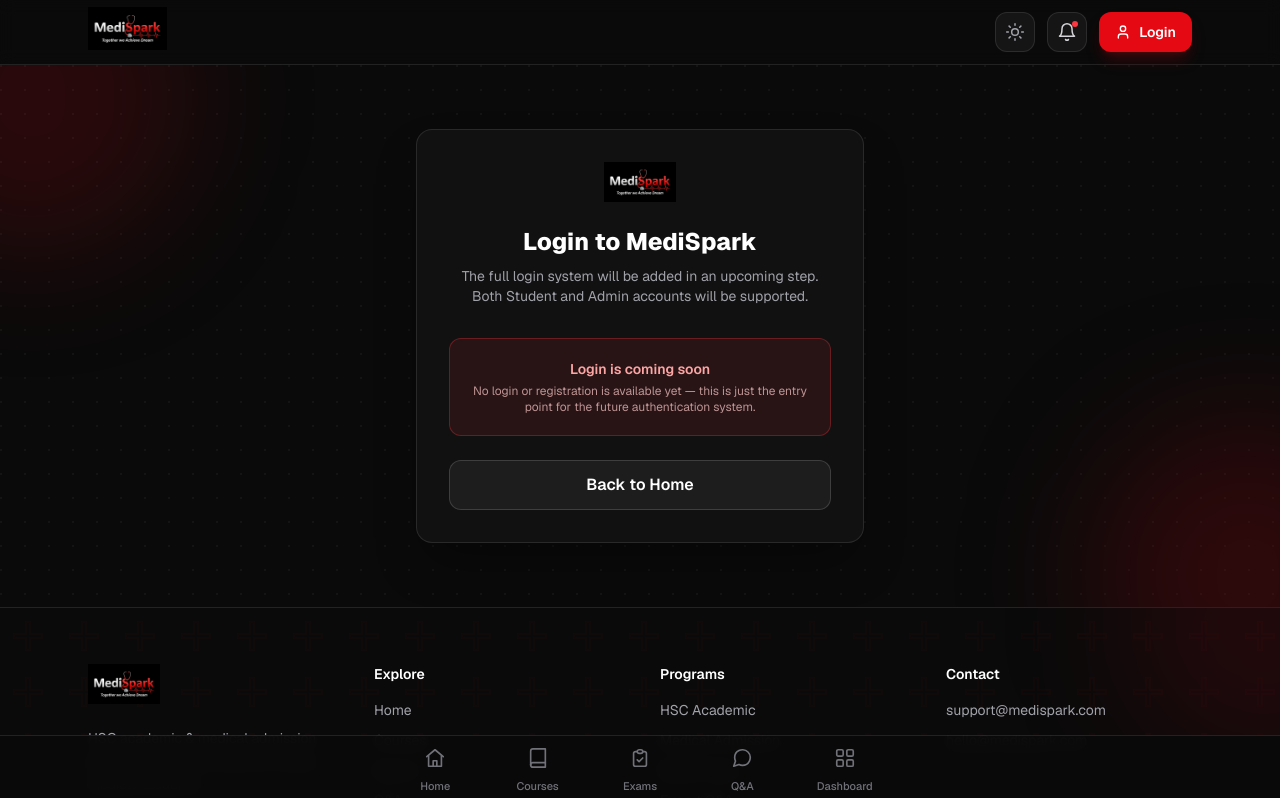
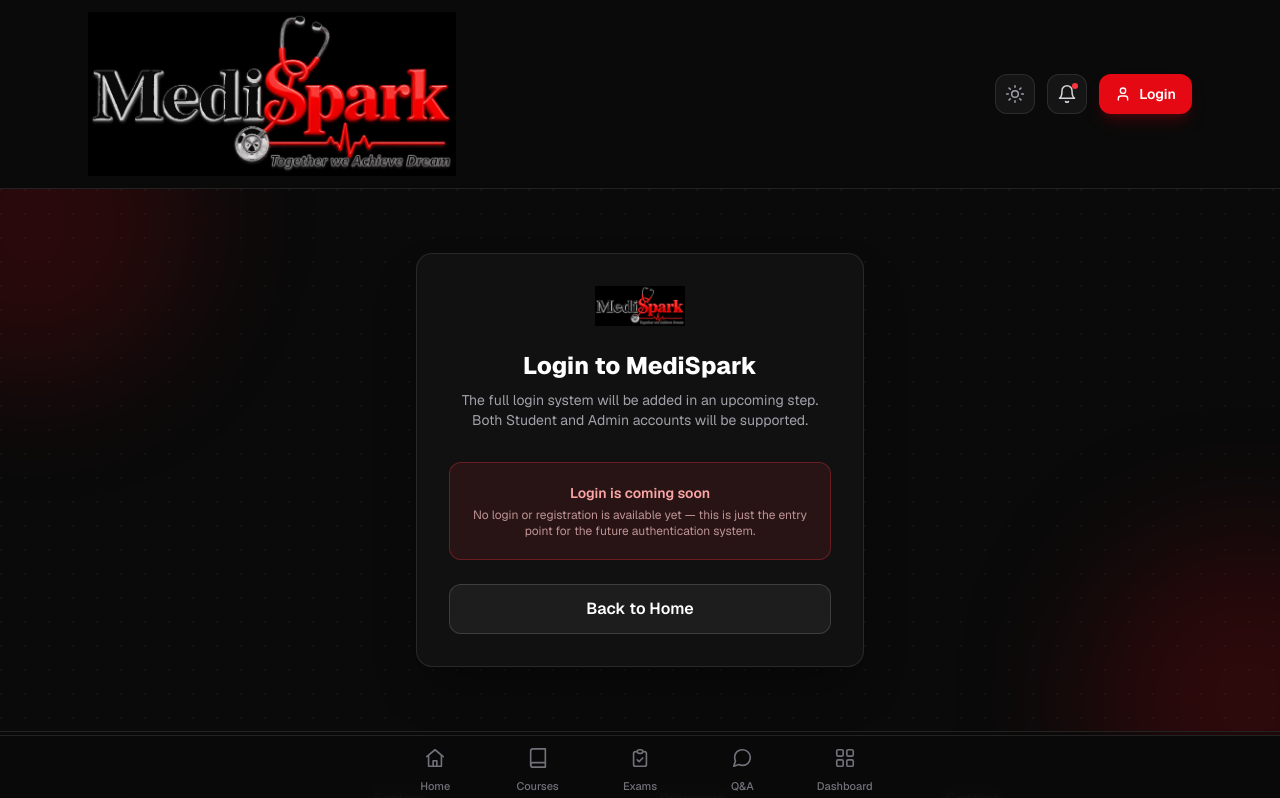
Before and after one commit to eduall2005pass/clinic, a Next.js app: page /login in a window 1280 px wide. Shown: the top 798 px of the page. Built offline with nearby package versions, Linux system fonts and the light colour scheme.

Commit message:
feat: use transparent PNG logo at one-third header width

```diff
--- a/src/components/Logo.tsx
+++ b/src/components/Logo.tsx
@@ -2,7 +2,9 @@
 
 export default function Logo({ size = "default" }: { size?: "default" | "large" }) {
   const imageClass =
-    size === "large" ? "h-10 w-auto object-contain sm:h-11" : "h-9 w-auto object-contain sm:h-10";
+    size === "large"
+      ? "h-auto w-full object-contain"
+      : "h-9 w-auto object-contain sm:h-10";
 
   return (
     <span
@@ -10,10 +12,10 @@
       aria-label="MediSpark — Together we Achieve Dream"
     >
       <Image
-        src="/medispark-official-logo.jpg"
+        src="/medispark_logo_transparent.png"
         alt="MediSpark — Together we Achieve Dream"
-        width={180}
-        height={44}
+        width={1536}
+        height={683}
         priority
         className={imageClass}
       />
--- a/src/components/Navbar.tsx
+++ b/src/components/Navbar.tsx
@@ -8,8 +8,8 @@
 export default function Navbar() {
   return (
     <header className="sticky top-0 z-50 border-b border-ink/10 bg-dark-950/90 backdrop-blur">
-      <nav className="mx-auto flex h-16 max-w-6xl items-center justify-between px-4 sm:px-6">
-        <Link href="/" className="shrink-0 transition-opacity hover:opacity-90">
+      <nav className="mx-auto flex max-w-6xl items-center justify-between px-4 py-3 sm:px-6">
+        <Link href="/" className="flex w-1/3 max-w-[384px] shrink-0 transition-opacity hover:opacity-90">
           <Logo size="large" />
         </Link>
 
```
Also changed, not shown: public/medispark_logo_transparent.png (added).
